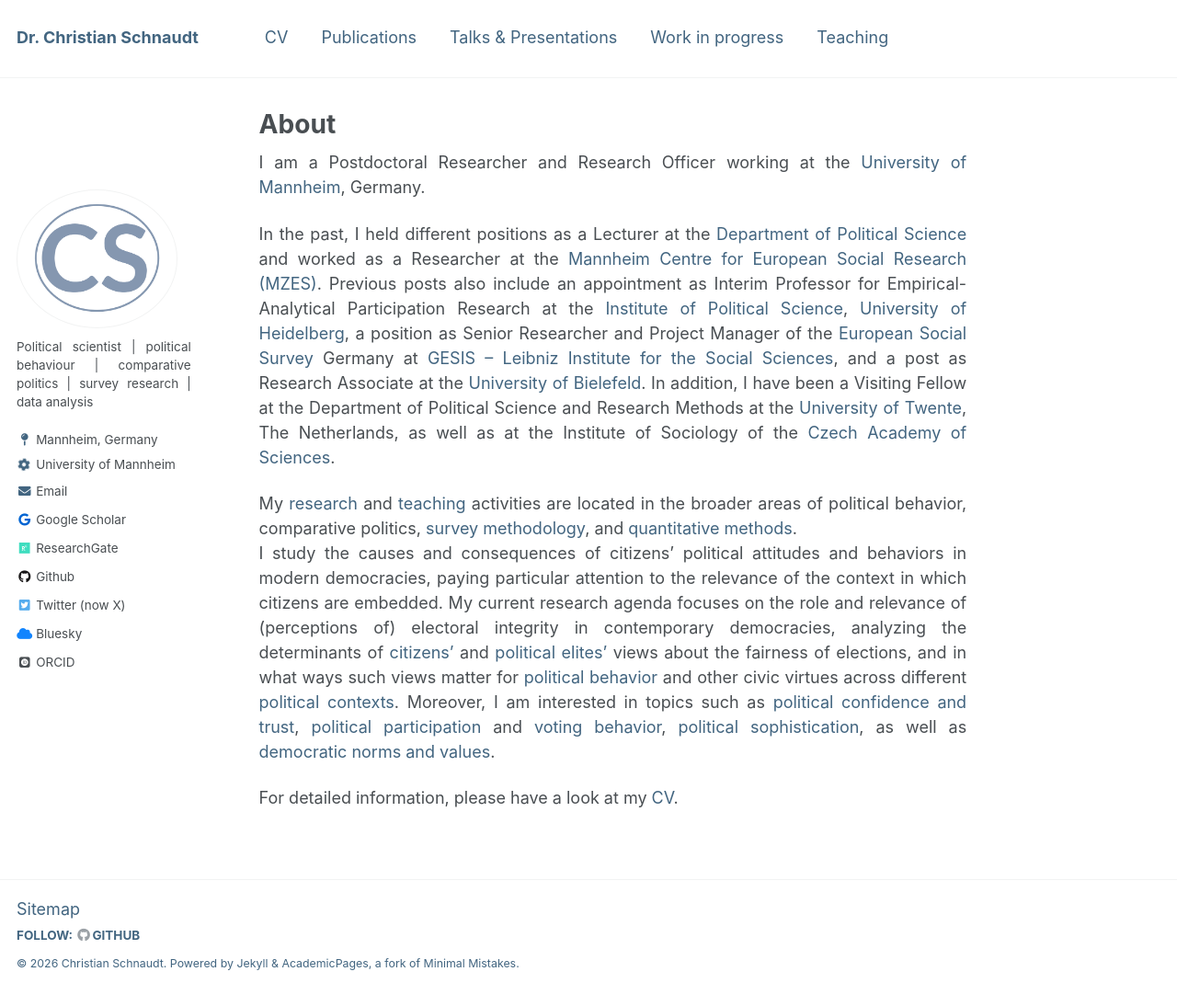
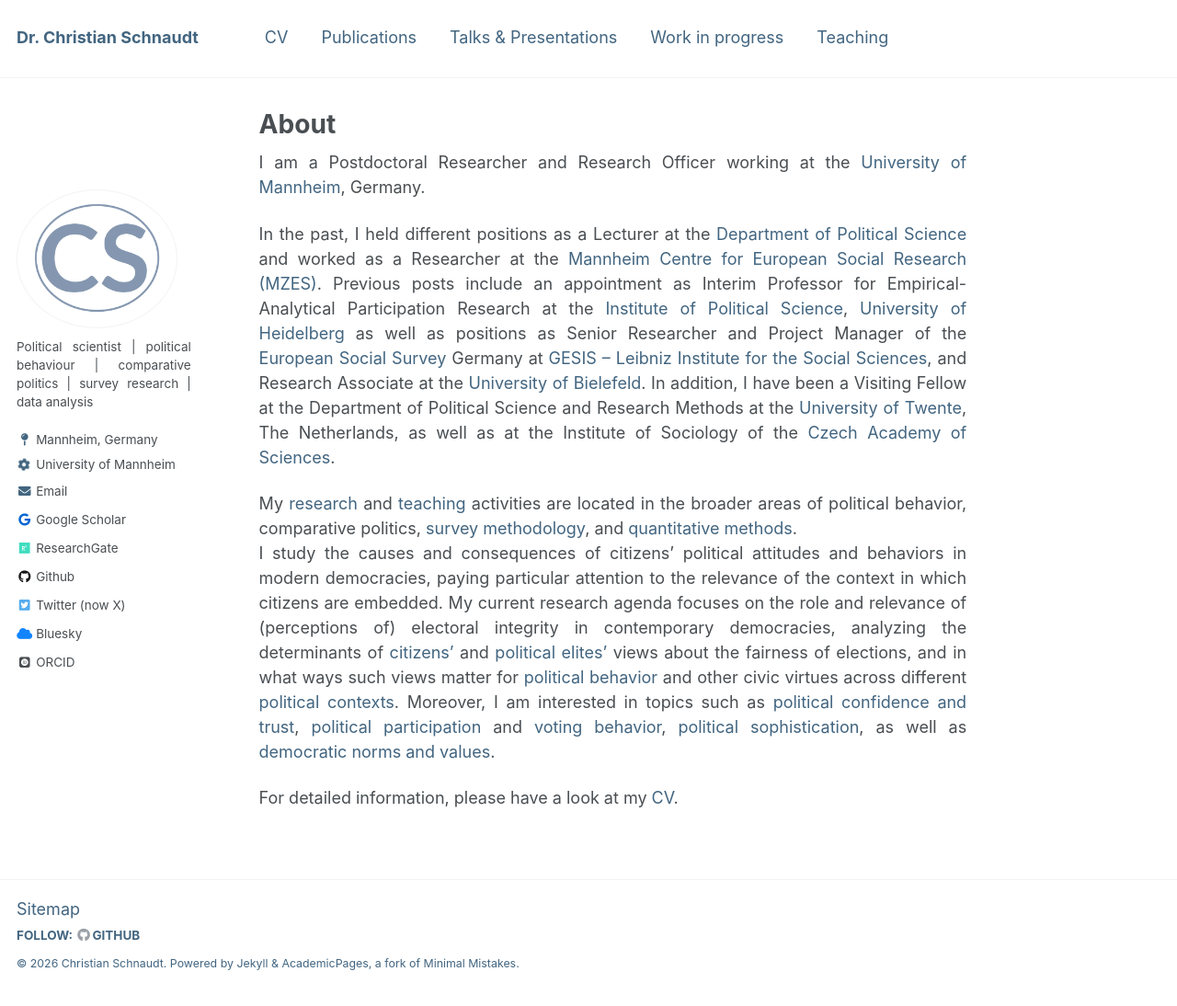
Before and after one commit to cschnaudt/cschnaudt.github.io, a Jekyll site: the page built from _pages/about.md, in a window 1280 px wide and 1094 px high. Shown: the whole window at 92% size. Built offline with Jekyll 4.4.1, drawn with Linux system fonts in a browser that asks for light colours; some web fonts are replaced.

Commit message:
Update about.md

```diff
--- a/_pages/about.md
+++ b/_pages/about.md
@@ -9,7 +9,7 @@
 
 I am a Postdoctoral Researcher and Research Officer working at the [University of Mannheim](https://www.uni-mannheim.de/en/){:target="_ blank"}, Germany.
 
-In the past, I held different positions as a Lecturer at the [Department of Political Science](https://www.sowi.uni-mannheim.de/en/research/political-science/){:target="_ blank"} and worked as a Researcher at the [Mannheim Centre for European Social Research (MZES)](https://www.mzes.uni-mannheim.de/d7/en){:target="_ blank"}. Previous posts also include an appointment as Interim Professor for Empirical-Analytical Participation Research at the [Institute of Political Science](https://www.uni-heidelberg.de/politikwissenschaften/){:target="_ blank"}, [University of Heidelberg](https://www.uni-heidelberg.de/en){:target="_ blank"}, a position as Senior Researcher and Project Manager of the [European Social Survey](https://www.europeansocialsurvey.org/){:target="_ blank"} Germany at [GESIS -- Leibniz Institute for the Social Sciences](https://www.gesis.org){:target="_ blank"}, and a post as Research Associate at the [University of Bielefeld](https://www.uni-bielefeld.de/(en)/soz/){:target="_ blank"}. In addition, I have been a Visiting Fellow at the Department of Political Science and Research Methods at the [University of Twente](https://www.utwente.nl/en/){:target="_ blank"}, The Netherlands, as well as at the Institute of Sociology of the [Czech Academy of Sciences](https://www.avcr.cz/en/){:target="_ blank"}.
+In the past, I held different positions as a Lecturer at the [Department of Political Science](https://www.sowi.uni-mannheim.de/en/research/political-science/){:target="_ blank"} and worked as a Researcher at the [Mannheim Centre for European Social Research (MZES)](https://www.mzes.uni-mannheim.de/d7/en){:target="_ blank"}. Previous posts include an appointment as Interim Professor for Empirical-Analytical Participation Research at the [Institute of Political Science](https://www.uni-heidelberg.de/politikwissenschaften/){:target="_ blank"}, [University of Heidelberg](https://www.uni-heidelberg.de/en){:target="_ blank"} as well as positions as Senior Researcher and Project Manager of the [European Social Survey](https://www.europeansocialsurvey.org/){:target="_ blank"} Germany at [GESIS -- Leibniz Institute for the Social Sciences](https://www.gesis.org){:target="_ blank"}, and Research Associate at the [University of Bielefeld](https://www.uni-bielefeld.de/(en)/soz/){:target="_ blank"}. In addition, I have been a Visiting Fellow at the Department of Political Science and Research Methods at the [University of Twente](https://www.utwente.nl/en/){:target="_ blank"}, The Netherlands, as well as at the Institute of Sociology of the [Czech Academy of Sciences](https://www.avcr.cz/en/){:target="_ blank"}.
 
 My [research](https://cschnaudt.github.io/publications/) and [teaching](https://cschnaudt.github.io/teaching/) activities are located in the broader areas of political behavior, comparative politics, [survey methodology](https://doi.org/10.1093/poq/nfab039){:target="_ blank"}, and [quantitative methods](https://rd.springer.com/chapter/10.1007/978-3-658-30237-5_7){:target="_ blank"}.
 I study the causes and consequences of citizens' political attitudes and behaviors in modern democracies, paying particular attention to the relevance of the context in which citizens are embedded. My current research agenda focuses on the role and relevance of (perceptions of) electoral integrity in contemporary democracies, analyzing the determinants of [citizens'](https://www.sciencedirect.com/science/article/pii/S0261379423000331){:target="_ blank"} and [political elites'](https://www.sciencedirect.com/science/article/pii/S0261379423000768){:target="_ blank"} views about the fairness of elections, and in what ways such views matter for [political behavior](https://link.springer.com/article/10.1007/s11615-022-00403-9){:target="_ blank"} and other civic virtues across different [political contexts](https://doi.org/10.5771/9783748915553-485){:target="_ blank"}.  Moreover, I am interested in topics such as [political confidence and trust](https://www.springer.com/us/book/9783319894317){:target="_ blank"}, [political participation](https://doi.org/10.12758/mda.2017.12){:target="_ blank"} and [voting behavior](http://dx.doi.org/10.1093/ijpor/edac034){:target="_ blank"}, [political sophistication](https://rd.springer.com/chapter/10.1007/978-3-658-30492-8_5){:target="_ blank"}, as well as [democratic norms and values](https://doi.org/10.1177%2F02633957211031799){:target="_ blank"}.
```
